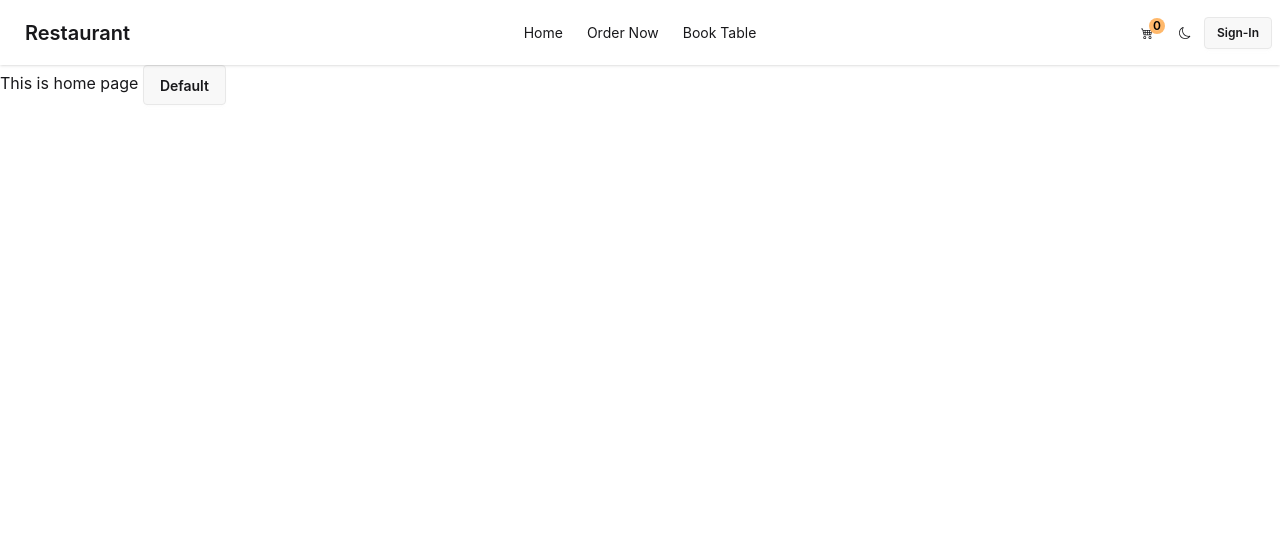
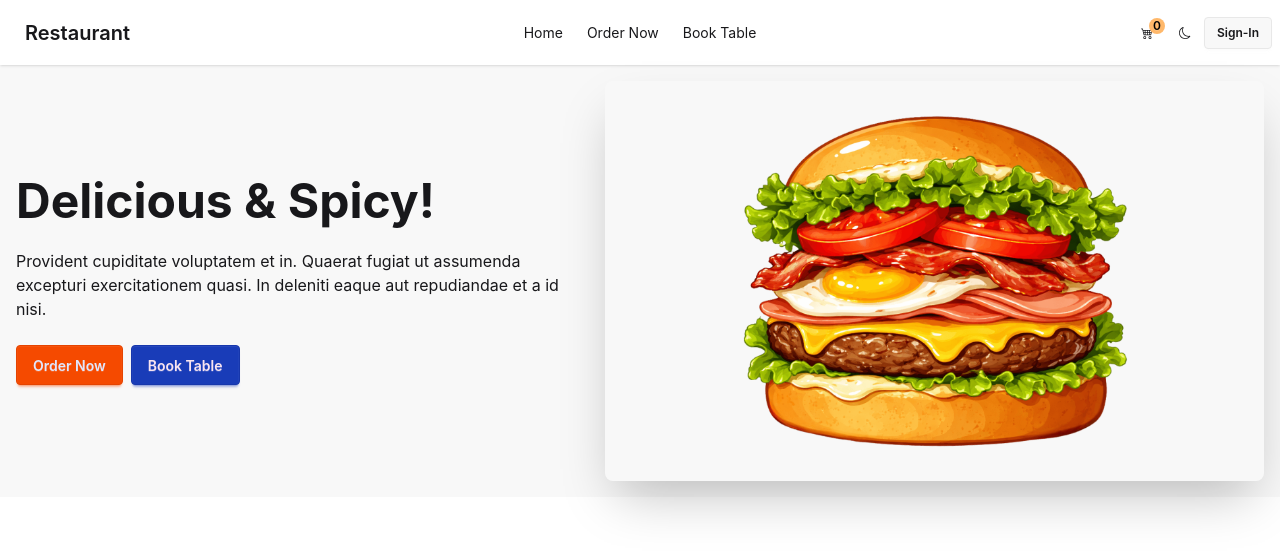
Before and after one commit to mt-rashid-dev/restaurant-app, a React (Vite) app in the folder frontend/: page / in a window 1280 px wide. Shown: the top 554 px of the page. Built offline with nearby package versions, Linux system fonts and the light colour scheme.

Commit message:
add hero section to home page

```diff
--- a/frontend/src/index.css
+++ b/frontend/src/index.css
@@ -2,3 +2,13 @@
 @plugin "daisyui"  {
   themes: light, dark;
 }
+@plugin "daisyui/theme" {
+  name: "light";
+  --color-primary: oklch(64.6% 0.222 41.116);
+  --color-secondary: oklch(42.4% 0.199 265.638);
+}
+@plugin "daisyui/theme" {
+  name: "dark";
+  --color-primary: oklch(70.5% 0.213 47.604);
+  --color-secondary: oklch(54.6% 0.245 262.881);
+}
--- a/frontend/src/pages/Home.jsx
+++ b/frontend/src/pages/Home.jsx
@@ -1,6 +1,30 @@
+import burger from "../assets/burger.png";
+
 const Home = () => {
   return (
-    <div>This is home page <button className="btn">Default</button></div>
+    <div>
+      {/* Hero section */}
+      <div className="hero bg-base-200 min-h-[350px]">
+        <div className="hero-content flex-col md:flex-row-reverse">
+          <div className={"w-full flex justify-center rounded-lg shadow-2xl"}>
+            <img
+              alt="Tailwind CSS hero component"
+              src={burger}
+              className="w-100 h-100"
+            />
+          </div>
+          <div>
+            <h1 className="text-5xl font-bold">Delicious & Spicy!</h1>
+            <p className="py-6">
+              Provident cupiditate voluptatem et in. Quaerat fugiat ut assumenda excepturi exercitationem
+              quasi. In deleniti eaque aut repudiandae et a id nisi.
+            </p>
+            <button className="btn btn-primary me-2">Order Now</button>
+            <button className={"btn btn-secondary"}>Book Table</button>
+          </div>
+        </div>
+      </div>
+    </div>
   );
 };
 
```
Also changed, not shown: frontend/src/assets/burger.png (added).
